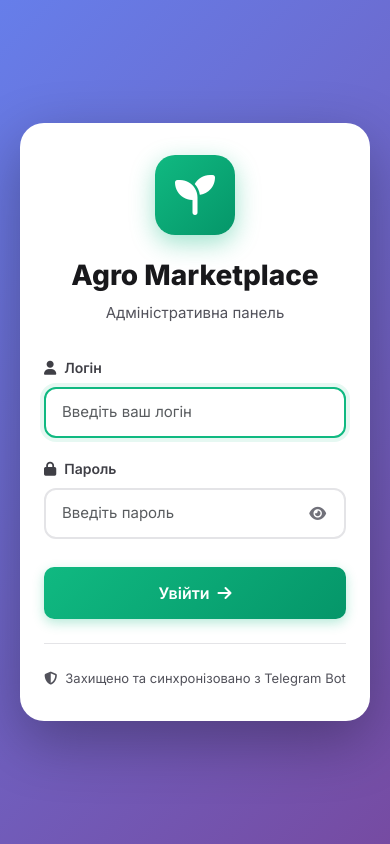
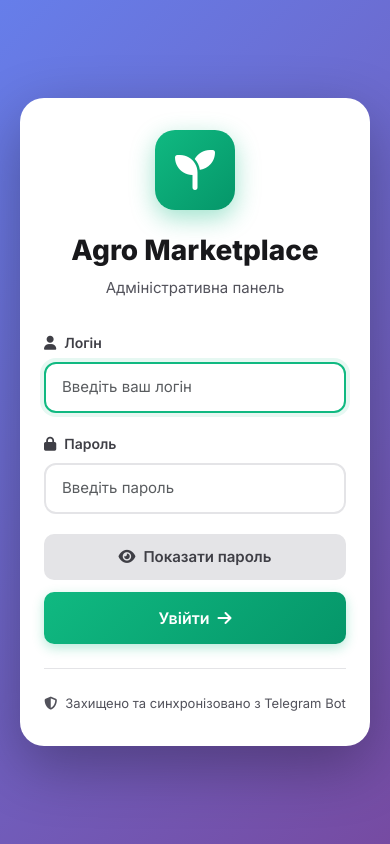
Before and after one commit to Sk1ttels/agro_marketplace1, a Flask app: page /login in a window 390 px wide. Run offline with Flask 3, Linux system fonts and the light colour scheme.

Commit message:
Split login actions into separate buttons for mobile usability

```diff
--- a/agro_marketplace/src/web_panel/static/css/main.css
+++ b/agro_marketplace/src/web_panel/static/css/main.css
@@ -802,28 +802,23 @@ body {
   box-shadow: 0 0 0 4px rgba(16, 185, 129, 0.1);
 }
 
-.password-input-wrapper {
-  position: relative;
-  z-index: 2;
-}
-
-.password-toggle {
-  position: absolute;
-  right: 12px;
-  top: 50%;
-  transform: translateY(-50%);
-  background: none;
-  border: none;
-  color: var(--gray-500);
-  cursor: pointer;
-  padding: 8px;
+.login-actions {
+  display: grid;
+  gap: 12px;
+  margin-top: 8px;
+}
+
+.btn-toggle-password {
+  width: 100%;
+  justify-content: center;
+  padding: 12px;
+  font-size: 15px;
 }
 
 .btn-login {
   width: 100%;
   padding: 14px;
   font-size: 16px;
-  margin-top: 8px;
   justify-content: center;
 }
 
--- a/agro_marketplace/src/web_panel/templates/base.html
+++ b/agro_marketplace/src/web_panel/templates/base.html
@@ -10,7 +10,7 @@
   <link rel="preconnect" href="https://fonts.googleapis.com">
   <link rel="preconnect" href="https://fonts.gstatic.com" crossorigin>
   <link href="https://fonts.googleapis.com/css2?family=Inter:wght@300;400;500;600;700;800&display=swap" rel="stylesheet">
-  <link rel="stylesheet" href="{{ url_for('static', filename='css/main.css', v='20260217c') }}">
+  <link rel="stylesheet" href="{{ url_for('static', filename='css/main.css', v='20260217d') }}">
 </head>
 <body>
 
@@ -154,7 +154,7 @@
   {% endif %}
 
   {% if current_user.is_authenticated %}
-  <script src="{{ url_for('static', filename='js/main.js', v='20260217c') }}"></script>
+  <script src="{{ url_for('static', filename='js/main.js', v='20260217d') }}"></script>
   <script>
     // Check sync status periodically
     function checkSyncStatus() {
--- a/agro_marketplace/src/web_panel/templates/login.html
+++ b/agro_marketplace/src/web_panel/templates/login.html
@@ -46,7 +46,6 @@
           <i class="fas fa-lock"></i>
           Пароль
         </label>
-        <div class="password-input-wrapper">
         <input
           type="password"
           id="password"
@@ -55,16 +54,19 @@
           placeholder="Введіть пароль"
           required
         >
-          <button type="button" class="password-toggle" onclick="togglePassword()">
+      </div>
+
+      <div class="login-actions">
+        <button type="button" class="btn btn-secondary btn-toggle-password" onclick="togglePassword()">
           <i class="fas fa-eye" id="passwordIcon"></i>
+          <span id="passwordToggleText">Показати пароль</span>
         </button>
-        </div>
-      </div>
 
         <button type="submit" class="btn btn-primary btn-login">
           <span>Увійти</span>
           <i class="fas fa-arrow-right"></i>
         </button>
+      </div>
     </form>
 
     <div class="login-footer">
@@ -87,14 +89,18 @@ function togglePassword() {
   const passwordInput = document.getElementById('password');
   const passwordIcon = document.getElementById('passwordIcon');
 
+  const toggleText = document.getElementById('passwordToggleText');
+
   if (passwordInput.type === 'password') {
     passwordInput.type = 'text';
     passwordIcon.classList.remove('fa-eye');
     passwordIcon.classList.add('fa-eye-slash');
+    if (toggleText) toggleText.textContent = 'Сховати пароль';
   } else {
     passwordInput.type = 'password';
     passwordIcon.classList.remove('fa-eye-slash');
     passwordIcon.classList.add('fa-eye');
+    if (toggleText) toggleText.textContent = 'Показати пароль';
   }
 }
 </script>
```
Lines whose indentation alone changed are shown as unchanged.
